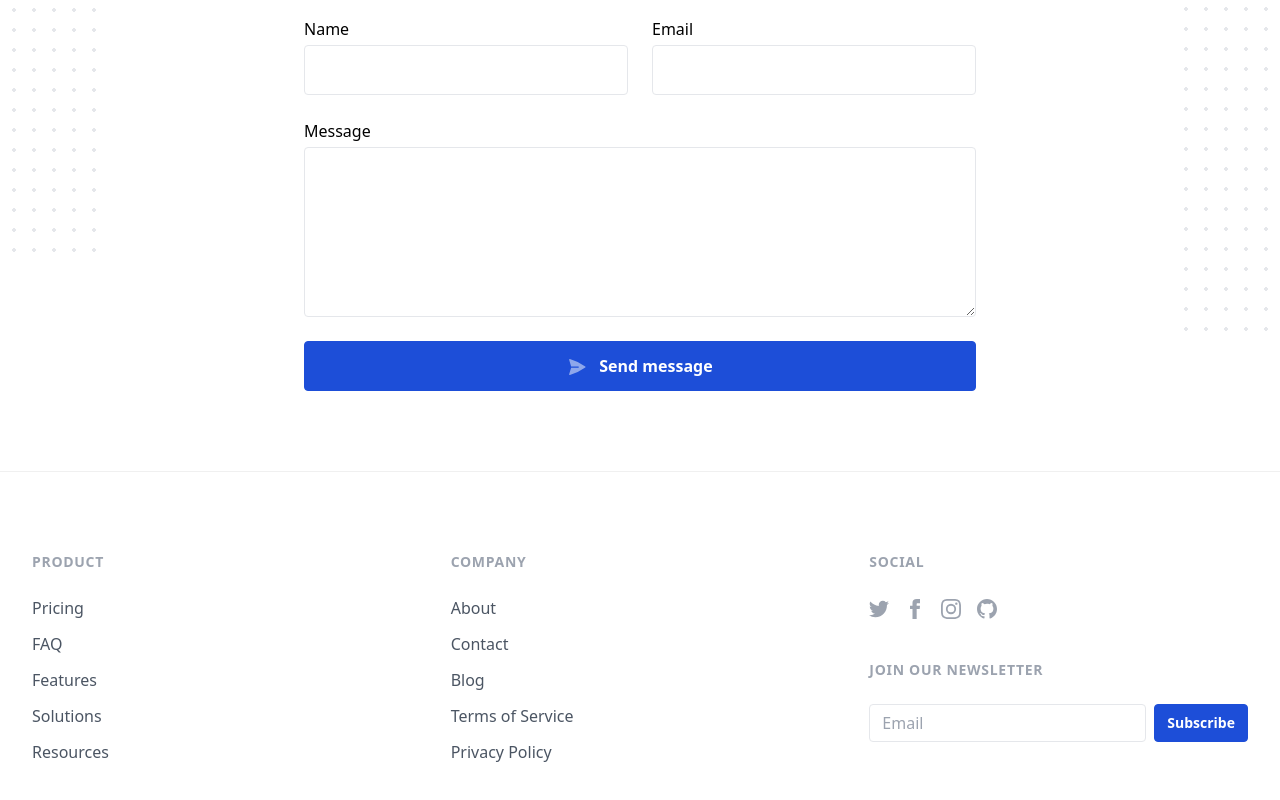
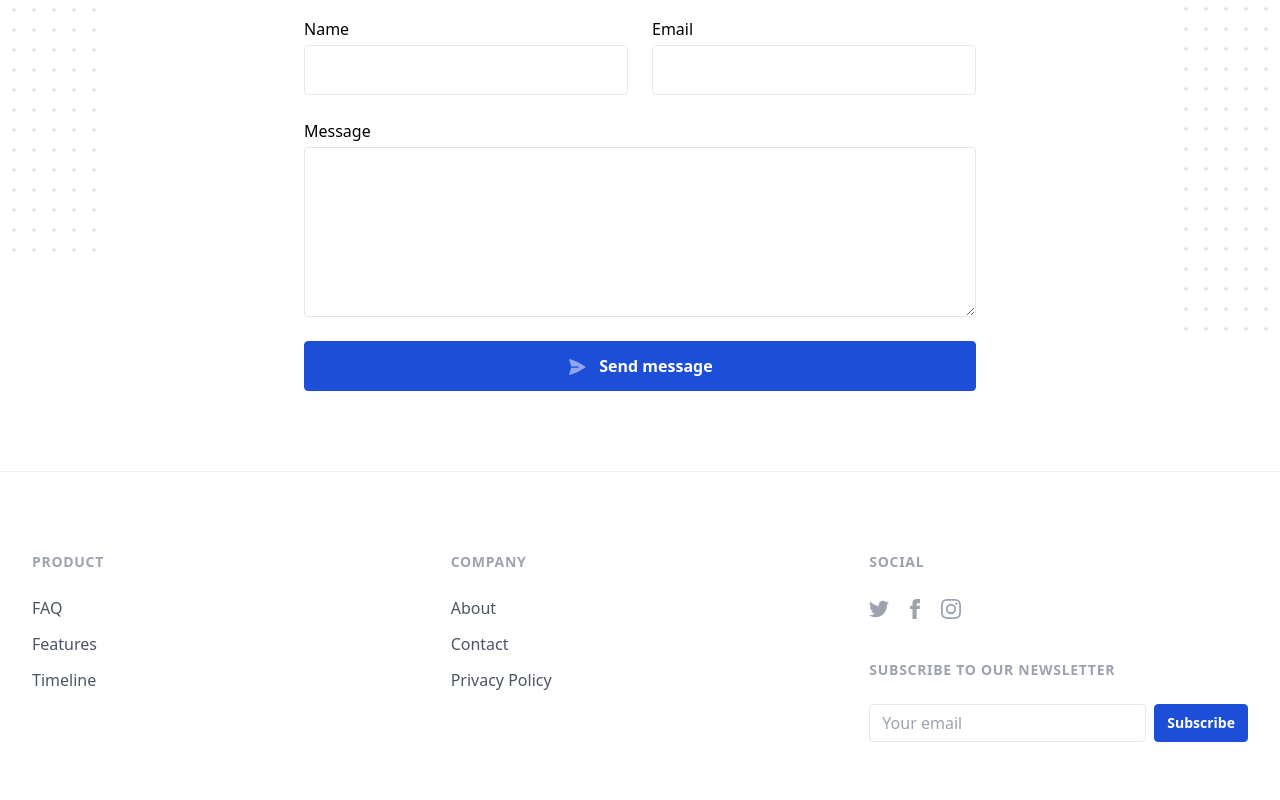
Before and after one commit to Act4Zero/LandingPage-GreenCompass, a Next.js app: page / in a window 1280 px wide. Shown: the part 6795-7595 px from the top of the page. Built offline with nearby package versions, Linux system fonts and the light colour scheme.

Commit message:
[Content] Replace and reduce the Footer section content

```diff
--- a/src/components/Footer.js
+++ b/src/components/Footer.js
@@ -5,10 +5,12 @@ import Section from "components/Section";
 import TextField from "components/TextField";
 import Button from "components/Button";
 import newsletter from "util/newsletter";
+import { useTranslation } from "react-i18next";
 
 function Footer(props) {
   const [subscribed, setSubscribed] = useState(false);
   const { handleSubmit, register, errors } = useForm();
+  const { t } = useTranslation();
 
   const onSubmit = ({ email }) => {
     setSubscribed(true);
@@ -32,15 +34,13 @@ function Footer(props) {
         <div className="grid grid-cols-1 md:grid-cols-3 gap-10">
           <div>
             <h4 className="text-sm uppercase font-semibold tracking-wider text-gray-400">
-              Product
+              {t("footer.product.title")}
             </h4>
             <nav className="flex flex-col space-y-3 mt-6">
               {[
-                { url: "/pricing", name: "Pricing" },
-                { url: "/faq", name: "FAQ" },
-                { url: "/", name: "Features" },
-                { url: "/", name: "Solutions" },
-                { url: "/", name: "Resources" },
+                { url: "/faq", name: t("footer.product.faq") },
+                { url: "/", name: t("footer.product.features") },
+                { url: "/", name: t("footer.product.timeline") },
               ].map((link, index) => (
                 <Link href={link.url} key={index}>
                   <a className="font-medium text-gray-600 hover:text-gray-500">
@@ -52,15 +52,13 @@ function Footer(props) {
           </div>
           <div>
             <h4 className="text-sm uppercase font-semibold tracking-wider text-gray-400">
-              Company
+              {t("footer.company.title")}
             </h4>
             <nav className="flex flex-col space-y-3 mt-6">
               {[
-                { url: "/about", name: "About" },
-                { url: "/contact", name: "Contact" },
-                { url: "/", name: "Blog" },
-                { url: "/legal/terms-of-service", name: "Terms of Service" },
-                { url: "/legal/privacy-policy", name: "Privacy Policy" },
+                { url: "/about", name: t("footer.company.about") },
+                { url: "/contact", name: t("footer.company.contact") },
+                { url: "/legal/privacy-policy", name: t("footer.company.privacy") },
               ].map((link, index) => (
                 <Link href={link.url} key={index}>
                   <a className="font-medium text-gray-600 hover:text-gray-500">
@@ -72,7 +70,7 @@ function Footer(props) {
           </div>
           <div>
             <h4 className="text-sm uppercase font-semibold tracking-wider text-gray-400">
-              Social
+              {t("footer.social.title")}
             </h4>
             <div className="mt-6 flex flex-row space-x-4">
               {[
@@ -94,12 +92,6 @@ function Footer(props) {
                     <path d="M12 2.163c3.204 0 3.584.012 4.85.07 3.252.148 4.771 1.691 4.919 4.919.058 1.265.069 1.645.069 4.849 0 3.205-.012 3.584-.069 4.849-.149 3.225-1.664 4.771-4.919 4.919-1.266.058-1.644.07-4.85.07-3.204 0-3.584-.012-4.849-.07-3.26-.149-4.771-1.699-4.919-4.92-.058-1.265-.07-1.644-.07-4.849 0-3.204.013-3.583.07-4.849.149-3.227 1.664-4.771 4.919-4.919 1.266-.057 1.645-.069 4.849-.069zM12 0C8.741 0 8.333.014 7.053.072 2.695.272.273 2.69.073 7.052.014 8.333 0 8.741 0 12c0 3.259.014 3.668.072 4.948.2 4.358 2.618 6.78 6.98 6.98C8.333 23.986 8.741 24 12 24c3.259 0 3.668-.014 4.948-.072 4.354-.2 6.782-2.618 6.979-6.98.059-1.28.073-1.689.073-4.948 0-3.259-.014-3.667-.072-4.947-.196-4.354-2.617-6.78-6.979-6.98C15.668.014 15.259 0 12 0zm0 5.838a6.162 6.162 0 100 12.324 6.162 6.162 0 000-12.324zM12 16a4 4 0 110-8 4 4 0 010 8zm6.406-11.845a1.44 1.44 0 100 2.881 1.44 1.44 0 000-2.881z" />
                   ),
                 },
-                {
-                  url: "https://github.com/",
-                  icon: (
-                    <path d="M12 0C5.374 0 0 5.373 0 12c0 5.302 3.438 9.8 8.207 11.387.599.111.793-.261.793-.577v-2.234c-3.338.726-4.033-1.416-4.033-1.416-.546-1.387-1.333-1.756-1.333-1.756-1.089-.745.083-.729.083-.729 1.205.084 1.839 1.237 1.839 1.237 1.07 1.834 2.807 1.304 3.492.997.107-.775.418-1.305.762-1.604-2.665-.305-5.467-1.334-5.467-5.931 0-1.311.469-2.381 1.236-3.221-.124-.303-.535-1.524.117-3.176 0 0 1.008-.322 3.301 1.23A11.509 11.509 0 0112 5.803c1.02.005 2.047.138 3.006.404 2.291-1.552 3.297-1.23 3.297-1.23.653 1.653.242 2.874.118 3.176.77.84 1.235 1.911 1.235 3.221 0 4.609-2.807 5.624-5.479 5.921.43.372.823 1.102.823 2.222v3.293c0 .319.192.694.801.576C20.566 21.797 24 17.3 24 12c0-6.627-5.373-12-12-12z" />
-                  ),
-                },
               ].map((link, index) => (
                 <Link href={link.url} key={index}>
                   <a
@@ -119,7 +111,7 @@ function Footer(props) {
               ))}
             </div>
             <h4 className="mt-10 text-sm uppercase font-semibold tracking-wider text-gray-400">
-              Join Our Newsletter
+              {t("footer.form.title")}
             </h4>
 
             {subscribed === true && (
@@ -136,16 +128,16 @@ function Footer(props) {
                     type="email"
                     id="email"
                     name="email"
-                    placeholder="Email"
+                    placeholder={t("footer.form.placeholder")}
                     error={errors.email}
                     size="sm"
                     inputRef={register({
-                      required: "Please enter an email address",
+                      required: t("form.required"),
                     })}
                   />
                 </div>
                 <Button type="submit" size="sm">
-                  Subscribe
+                  {t("footer.form.button")}
                 </Button>
               </form>
             )}
--- a/src/locales/en/translation.json
+++ b/src/locales/en/translation.json
@@ -141,5 +141,28 @@
   "contact": {
     "title": "We’d Love to Hear From You",
     "subtitle": "Whether it’s feedback, ideas, or a desire to contribute, we’re all ears! Reach out, and let’s explore how we can make a difference together."
+  },
+  "footer": {
+    "product": {
+      "title": "Product",
+      "faq": "FAQ",
+      "features": "Features",
+      "timeline": "Timeline"
+    },
+    "company": {
+      "title": "Company",
+      "about": "About",
+      "contact": "Contact",
+      "privacy": "Privacy Policy"
+    },
+    "social": {
+      "title": "Social"
+    },
+    "form": {
+      "title": "Subscribe to our newsletter",
+      "placeholder": "Your email",
+      "button": "Subscribe",
+      "required": "Please enter an email address"
+    }
   }
 }
```
